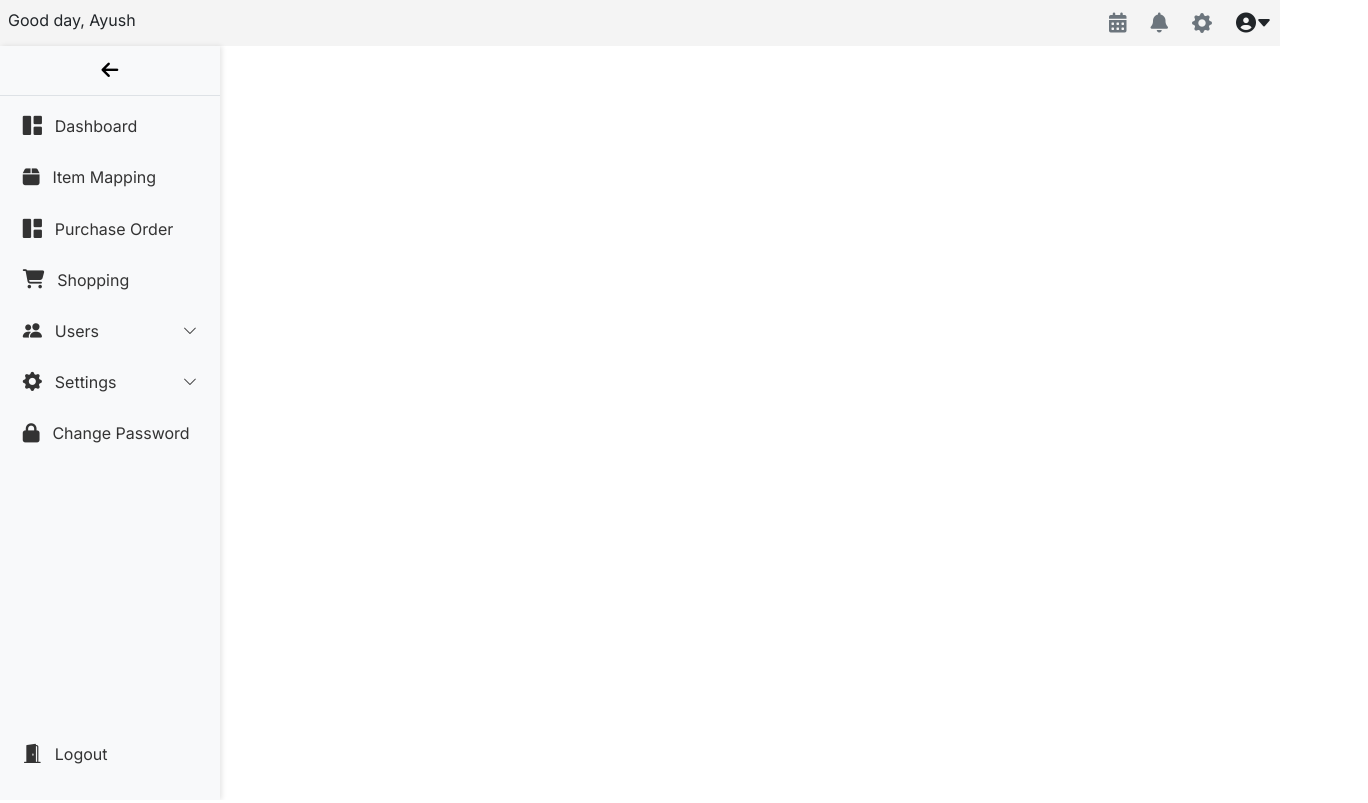
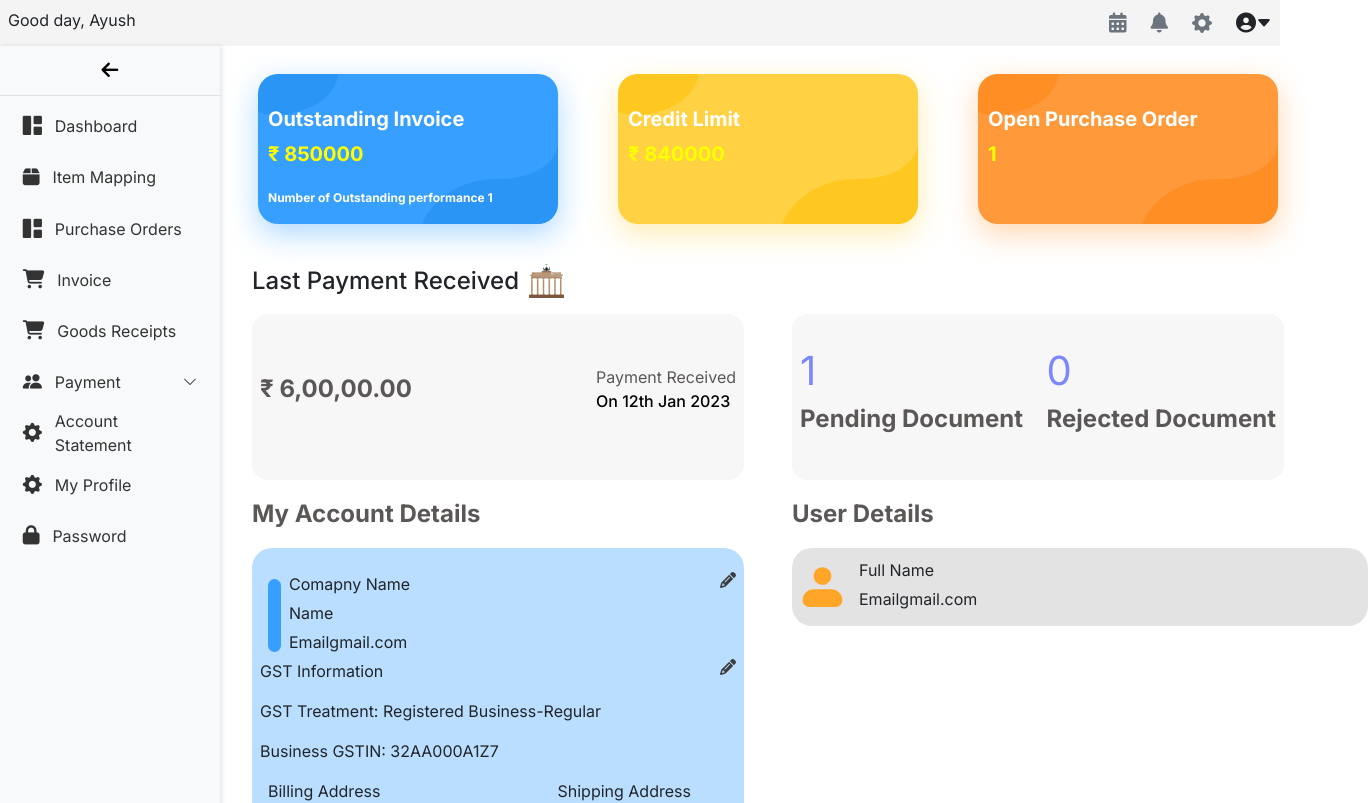
Before and after one commit to Gaurav-Nathh/Vendor-Portal, an Angular app: page /vendor in a window 1280 px wide. Shown: the top 803 px of the page, 1368 px wide, since content can reach past the window. Built offline with nearby package versions, Linux system fonts and the light colour scheme; sample sign-in values are in the browser's storage.

Commit message:
Did some modification in the Login Page

```diff
--- a/src/app/app.routes.ts
+++ b/src/app/app.routes.ts
@@ -18,11 +18,20 @@ export const routes: Routes = [
     canActivate: [authGuard],
     children: [
       {
-        path: 'dashboard',
+        path: '',
         pathMatch: 'full',
         loadComponent: () =>
           import('./pages/dashboard/dashboard.component').then(
             (c) => c.DashboardComponent
+          ),
+        canActivate: [authGuard],
+      },
+      {
+        path: 'item-mapping',
+        pathMatch: 'full',
+        loadComponent: () =>
+          import('./pages/item-mapping/item-mapping.component').then(
+            (c) => c.ItemMappingComponent
           ),
         canActivate: [authGuard],
       },
@@ -42,24 +51,24 @@ export const routes: Routes = [
           import('./pages/shopping-cart/shopping-cart.component').then(
             (c) => c.ShoppingCartComponent
           ),
-         canActivate: [authGuard],
+        canActivate: [authGuard],
       },
-       {
-        path:'update-password',
-        pathMatch:'full',
+      {
+        path: 'update-password',
+        pathMatch: 'full',
         loadComponent: () =>
           import('./pages/update-password/update-password.component').then(
             (c) => c.UpdatePasswordComponent
           ),
-         canActivate: [authGuard],
-       }
+        canActivate: [authGuard],
+      },
     ],
   },
   {
     path: 'customer',
     loadComponent: () =>
       import('./pages/user/user.component').then((c) => c.UserComponent),
-     canActivate: [authGuard],
+    canActivate: [authGuard],
   },
   {
     path: 'item-mapping',
@@ -69,5 +78,6 @@ export const routes: Routes = [
         (c) => c.ItemMappingComponent
       ),
     canActivate: [authGuard],
-  }
+  },
+  { path: '**', redirectTo: '/login' },
 ];
--- a/src/app/components/theme-toggle/theme-toggle.component.scss
+++ b/src/app/components/theme-toggle/theme-toggle.component.scss
@@ -4,7 +4,8 @@
 }
 
 .checkbox-label {
-  background-color: #111;
+  background-color: #565a5f;
+  // background-color: #a1a1a1;
   width: 50px;
   height: 26px;
   border-radius: 50px;
--- a/src/app/components/theme-toggle/theme-toggle.component.ts
+++ b/src/app/components/theme-toggle/theme-toggle.component.ts
@@ -1,14 +1,14 @@
 import { Component } from '@angular/core';
 import { ThemeService } from '../../services/theme.service';
+import { NgClass } from '@angular/common';
 
 @Component({
   selector: 'app-theme-toggle',
-  imports: [],
   templateUrl: './theme-toggle.component.html',
-  styleUrl: './theme-toggle.component.scss'
+  styleUrl: './theme-toggle.component.scss',
 })
 export class ThemeToggleComponent {
-  constructor(private themeService: ThemeService) { }
+  constructor(private themeService: ThemeService) {}
 
   ngOngInit(): void {
     this.themeService.initTheme();
--- a/src/app/layout/sidebar/sidebar.component.html
+++ b/src/app/layout/sidebar/sidebar.component.html
@@ -17,9 +17,11 @@
     </div>
     <nav class="sidenav-menu">
       <ul>
-        <li *ngFor="let item of menuItems" class="menu-item">
+        <li *ngFor="let item of currentMenu" class="menu-item">
           <a
-            (click)="navigate(item.route)"
+            [routerLink]="item.route"
+            routerLinkActive="active"
+            [routerLinkActiveOptions]="{ exact: true }"
             class="menu-link"
             [attr.data-bs-toggle]="item.submenu ? 'collapse' : null"
             [attr.data-bs-target]="
@@ -45,8 +47,9 @@
             <ul class="submenu">
               <li *ngFor="let subitem of item.submenu" class="submenu-item">
                 <a
-                  (click)="navigate(subitem.route)"
+                  [routerLink]="subitem.route"
                   routerLinkActive="active"
+                  [routerLinkActiveOptions]="{ exact: true }"
                   [ngClass]="[isOpen ? 'submenu-link' : 'submenu-link-close']"
                 >
                   <i class="{{ subitem.icon }}"></i>
@@ -64,7 +67,7 @@
   <nav class="sidenav-menu">
     <ul>
       <li class="menu-item">
-        <a href="#" (click)="navigate('[/login]')" class="menu-link">
+        <a routerLink="['/login']" class="menu-link">
           <i class="bi bi-door-open-fill"></i>
           <span class="menu-text" [ngClass]="{ 'd-none': !isOpen }"
             >Logout</span
--- a/src/app/layout/sidebar/sidebar.component.ts
+++ b/src/app/layout/sidebar/sidebar.component.ts
@@ -21,74 +21,23 @@ interface MenuItem {
   styleUrl: './sidebar.component.scss',
 })
 export class SidebarComponent {
+  currentMenu: MenuItem[] = [];
   constructor(
     private router: Router,
     private authService: AuthService,
     private userService: UserService
   ) {}
+
   isOpen = true;
 
-  menuItems: MenuItem[] = [
-    {
-      text: 'Dashboard',
-      icon: 'bi bi-grid-1x2-fill',
-      route: 'vendor/dashboard',
-    },
-
-    {
-      text: 'Item Mapping',
-      icon: 'fa fa-box sidebar-icon"',
-      route: 'item-mapping',
-    },
-
-    {
-      text: 'Purchase Order',
-      icon: 'bi bi-grid-1x2-fill',
-      route: 'vendor/purchase-order',
-    },
-    {
-      text: 'Shopping',
-      icon: 'fa-solid fa-cart-shopping',
-      route: 'vendor/shopping-cart',
-    },
-    {
-      text: 'Users',
-      icon: 'bi-people-fill',
-      route: '/users',
-      submenu: [
-        { text: 'All Users', icon: 'bi-person', route: '/users/all' },
-        { text: 'Roles', icon: 'bi-shield', route: '/users/roles' },
-      ],
-      isSubmenuOpen: false,
-    },
-    {
-      text: 'Settings',
-      icon: 'bi-gear-fill',
-      route: '/settings',
-      submenu: [
-        { text: 'General', icon: 'bi-sliders', route: '/settings/general' },
-        { text: 'Security', icon: 'bi-lock', route: '/settings/security' },
-      ],
-      isSubmenuOpen: false,
-    },
-    {
-      text: 'Change Password',
-      icon: 'fa-solid fa-lock',
-      route: 'vendor/update-password',
-
-
-    },
-
-  ];
+  ngOnInit() {
+    const userType = this.userService.getUserType();
+    this.currentMenu =
+      userType === 'vendor' ? this.vendorMenu : this.customerMenu;
+  }
 
   toggleSidenav() {
     this.isOpen = !this.isOpen;
-  }
-
-  navigate(route: string) {
-    if (route) {
-      this.router.navigate([route]);
-    }
   }
 
   toggleSubmenu(item: MenuItem, event: Event) {
@@ -98,7 +47,113 @@ export class SidebarComponent {
     }
   }
 
-  gotodash() {
-    this.router.navigate(['/vendor/dashboard']);
-  }
+  vendorMenu: MenuItem[] = [
+    {
+      text: 'Dashboard',
+      icon: 'bi bi-grid-1x2-fill',
+      route: '/vendor/',
+    },
+
+    {
+      text: 'Item Mapping',
+      icon: 'fa fa-box sidebar-icon"',
+      route: '/vendor/item-mapping',
+    },
+
+    {
+      text: 'Purchase Orders',
+      icon: 'bi bi-grid-1x2-fill',
+      route: '/vendor/purchase-order',
+    },
+    {
+      text: 'Invoice',
+      icon: 'fa-solid fa-cart-shopping',
+      route: '/vendor/',
+    },
+    {
+      text: 'Goods Receipts',
+      icon: 'fa-solid fa-cart-shopping',
+      route: '/vendor/',
+    },
+    {
+      text: 'Payment',
+      icon: 'bi-people-fill',
+      route: '/vendor/',
+      submenu: [
+        { text: 'Pending', icon: 'bi-person', route: '/vendor/' },
+        { text: 'History', icon: 'bi-shield', route: '/vendor/' },
+      ],
+      isSubmenuOpen: false,
+    },
+    {
+      text: 'Statements',
+      icon: 'bi-gear-fill',
+      route: '/vendor/',
+    },
+    {
+      text: 'My Profile',
+      icon: 'bi-gear-fill',
+      route: '/vendor/',
+    },
+    {
+      text: 'Password',
+      icon: 'fa-solid fa-lock',
+      route: '/vendor/update-password',
+    },
+  ];
+
+  customerMenu: MenuItem[] = [
+    {
+      text: 'Dashboard',
+      icon: 'bi bi-grid-1x2-fill',
+      route: '/vendor/',
+    },
+
+    {
+      text: 'Item Mapping',
+      icon: 'fa fa-box sidebar-icon"',
+      route: '/vendor/item-mapping',
+    },
+
+    {
+      text: 'Purchase Orders',
+      icon: 'bi bi-grid-1x2-fill',
+      route: '/vendor/purchase-order',
+    },
+    {
+      text: 'Invoice',
+      icon: 'fa-solid fa-cart-shopping',
+      route: '/vendor/',
+    },
+    {
+      text: 'Goods Receipts',
+      icon: 'fa-solid fa-cart-shopping',
+      route: '/vendor/',
+    },
+    {
+      text: 'Payment',
+      icon: 'bi-people-fill',
+      route: '/vendor/',
+      submenu: [
+        { text: 'Pending', icon: 'bi-person', route: '/vendor/' },
+        { text: 'History', icon: 'bi-shield', route: '/vendor/' },
+      ],
+      isSubmenuOpen: false,
+    },
+    {
+      text: 'Account Statement',
+      icon: 'bi-gear-fill',
+      route: '/vendor/',
+    },
+    {
+      text: 'My Profile',
+      icon: 'bi-gear-fill',
+      route: '/vendor/',
+    },
+    {
+      text: 'Password',
+      icon: 'fa-solid fa-lock',
+      route: '/vendor/update-password',
+    },
+  ];
 }
--- a/src/app/pages/item-mapping/item-mapping.component.scss
+++ b/src/app/pages/item-mapping/item-mapping.component.scss
@@ -1,8 +1,5 @@
 .item-mapping-container {
-
   background-color: #f8f9fa;
-
-
 
   input.form-control {
     border-radius: 0.375rem 0 0 0.375rem;
@@ -13,7 +10,7 @@
       margin-right: 4px;
     }
   }
-    .table-container{
+  .table-container {
     min-height: 300px;
   }
 
@@ -30,7 +27,6 @@
     opacity: 0;
     transition: transform 0.3s ease-in-out, opacity 0.3s ease-in-out; /* Smooth transition */
     z-index: 1050;
-
   }
 
   .mapping-form-container.open {
@@ -45,11 +41,9 @@
   }
 
   table {
-
     thead {
-
       th {
-          background-color: #D7EEFF;
+        background-color: #d7eeff;
         vertical-align: middle;
         text-align: center;
       }
--- a/src/app/pages/login/login.component.html
+++ b/src/app/pages/login/login.component.html
@@ -1,20 +1,36 @@
-<section id="login-page">
-  <section class="d-flex justify-content-between w-100 py-2 px-3">
-    <h5 class="fw-bold" style="color: var(--primary-text)">Efacto</h5>
+<section id="login-page" class="">
+  <div></div>
+  <section id="login-main" class="">
+    <section
+      id="page-controle"
+      class="d-flex justify-content-between align-items-center py-3 px-4"
+    >
+      <span class="fs-5 fw-bold" style="color: var(--primary-text)"
+        >Efacto</span
+      >
       <app-theme-toggle></app-theme-toggle>
     </section>
-  <section class="login-section">
-    <section id="login-main">
-      <section id="img-section">
+    <section id="img-section" class="">
       <img src="/assets/images/vendor_loginpage_img.svg" alt="" />
+      <div class="img-info text-center">
+        <!-- <h6 class="fw-semibold">© BNG Infotech Private Limited</h6> -->
+        <span class="">
+          A centralized platform that streamlines communication between vendors
+          and customers, allowing vendors to manage orders, update products,
+          track deliveries, and respond to customer needs in real-time.
+        </span>
+      </div>
     </section>
     <section id="login-section">
       <div class="login-content">
-          <h2 class="fw-bold">Welcome to Portal</h2>
-          <small>Please enter your details</small>
+        <!-- <h2 class="fw-bold">Welcome to Portal</h2> -->
+        <div class="text-start">
+          <span class="fs-4 font-bold fw-semibold">Log in</span><br />
+          <span>to access Poral</span>
+        </div>
         <form #loginForm="ngForm" (ngSubmit)="onSubmit(loginForm)">
           <div class="input-field">
-              <label for="email">Email</label><br />
+            <!-- <label for="email">Email</label><br /> -->
             <input
               type="email"
               name="email"
@@ -35,7 +51,7 @@
 
           <!-- Password Field -->
           <div class="input-field">
-              <label for="password">Password</label><br />
+            <!-- <label for="password">Password</label><br /> -->
             <div class="input-aria">
               @if(hidepassword) {
               <i class="bi bi-eye-fill" (click)="togglePassword()"></i>
@@ -52,6 +68,36 @@
                 required
               />
             </div>
+            <!-- <div class="input-field">
+                <label>Select User Type:</label>
+                <div class="">
+                  <input
+                    class=""
+                    type="radio"
+                    name="userType"
+                    id="vendorRadio"
+                    value="vendor"
+                    [(ngModel)]="model.userType"
+                  />
+                  <label class="form-check-label" for="vendorRadio">
+                    Vendor
+                  </label>
+                </div>
+
+                <div class="form-check">
+                  <input
+                    class=""
+                    type="radio"
+                    name="userType"
+                    id="customerRadio"
+                    value="customer"
+                    [(ngModel)]="model.userType"
+                  />
+                  <label class="form-check-label" for="customerRadio">
+                    Customer
+                  </label>
+                </div>
+              </div> -->
             <div
               *ngIf="password.touched && password.invalid"
               class="error-text"
@@ -74,14 +120,13 @@
         </form>
 
         <div class="company-details">
-            <small>Simplified Retail & Distribution ERP Solution</small>
-            <h5 class="fw-semibold">© BNG Infotech Private Limited</h5>
+          <!-- <!-- <small>Simplified Retail & Distribution ERP Solution</small> -->
+          <h6 class="fw-semibold">© BNG Infotech Private Limited</h6>
         </div>
       </div>
     </section>
   </section>
-  </section>
-  <small class="my-3" style="color: var(--primary-text)"
+  <small class="pb-3" style="color: var(--primary-text)"
     >© 2025, BNG Pvt.Ltd. All Right Reserved.</small
   >
 </section>
--- a/src/app/pages/login/login.component.scss
+++ b/src/app/pages/login/login.component.scss
@@ -7,31 +7,66 @@
   flex-direction: column;
   justify-content: space-between;
   align-items: center;
+  position: relative;
 
   .login-section {
     width: fit-content;
   }
+  #page-controle {
+    grid-column: span 2;
+
+    @media (max-width: 768px) {
+      grid-column: span 1;
+    }
+  }
 }
 #login-main {
-  width: fit-content;
-  height: fit-content;
+  // position: absolute;
+  // width: fit-content;
+  // height: fit-content;
+  // left: 50%;
+  // top: 50%;
+  // transform: translate(-50%, -50%);
   display: grid;
   border-radius: 0.5rem;
-  border: 2px solid var(--border-color);
-  grid-template-columns: 1fr 1fr;
+  // border: 2px solid var(--border-color);
+  grid-template-columns: repeat(2, 1fr);
   background-color: var(--color-bg-secondry);
 
   @media (max-width: 768px) {
     grid-template-columns: 1fr;
-    grid-template-rows: 30% full;
+    // grid-template-rows: 30% full;
   }
+}
+
+#copyright {
+  // position: absolute;
+  // bottom: 0;
+  // left: 50%;
+  // transform: translate(-50%, 0%);
+  // margin-bottom: 1rem;
 }
 #img-section {
   display: flex;
+  flex-direction: column;
   justify-content: center;
   align-items: center;
+  width: 100%;
   img {
-    width: 80%;
+    width: 70%;
+  }
+
+  .img-info {
+    width: 20rem;
+
+    span {
+      line-height: 0.1rem;
+      font-size: 70%;
+    }
+
+    @media (max-width: 768px) {
+      display: none;
+    }
   }
 
   @media (max-width: 768px) {
@@ -53,7 +88,7 @@
 .login-content {
   text-align: center;
   justify-content: center;
-  padding: 3rem;
+  padding: 2rem;
   border-left: 2px solid var(--border-color);
   color: var(--primary-text);
   @media (max-width: 768px) {
--- a/src/app/pages/login/login.component.ts
+++ b/src/app/pages/login/login.component.ts
@@ -25,6 +25,7 @@ export class LoginComponent {
   model = {
     email: '',
     password: '',
+    userType: '',
   };
   hidepassword: boolean = true;
 
--- a/src/styles.scss
+++ b/src/styles.scss
@@ -11,8 +11,9 @@
   --primary-text: #000000;
   --secondry-text: #bfbcbc;
   --border-color: #ffffff00;
+  --color-bg: #0d121e;
 
-/*  background primary color */
+  /*  background primary color */
 
   --primary-blue: #6375f0;
   --primary-red: #fe827a;
@@ -64,5 +65,5 @@ body {
 }
 /* Global styles */
 body {
-    font-family: 'Inter', sans-serif;
-  }
+  font-family: "Inter", sans-serif;
+}
```
Also changed, not shown: src/app/pages/item-mapping/item-mapping.component.html (+7 -8 lines). Lines whose indentation alone changed are shown as unchanged.
